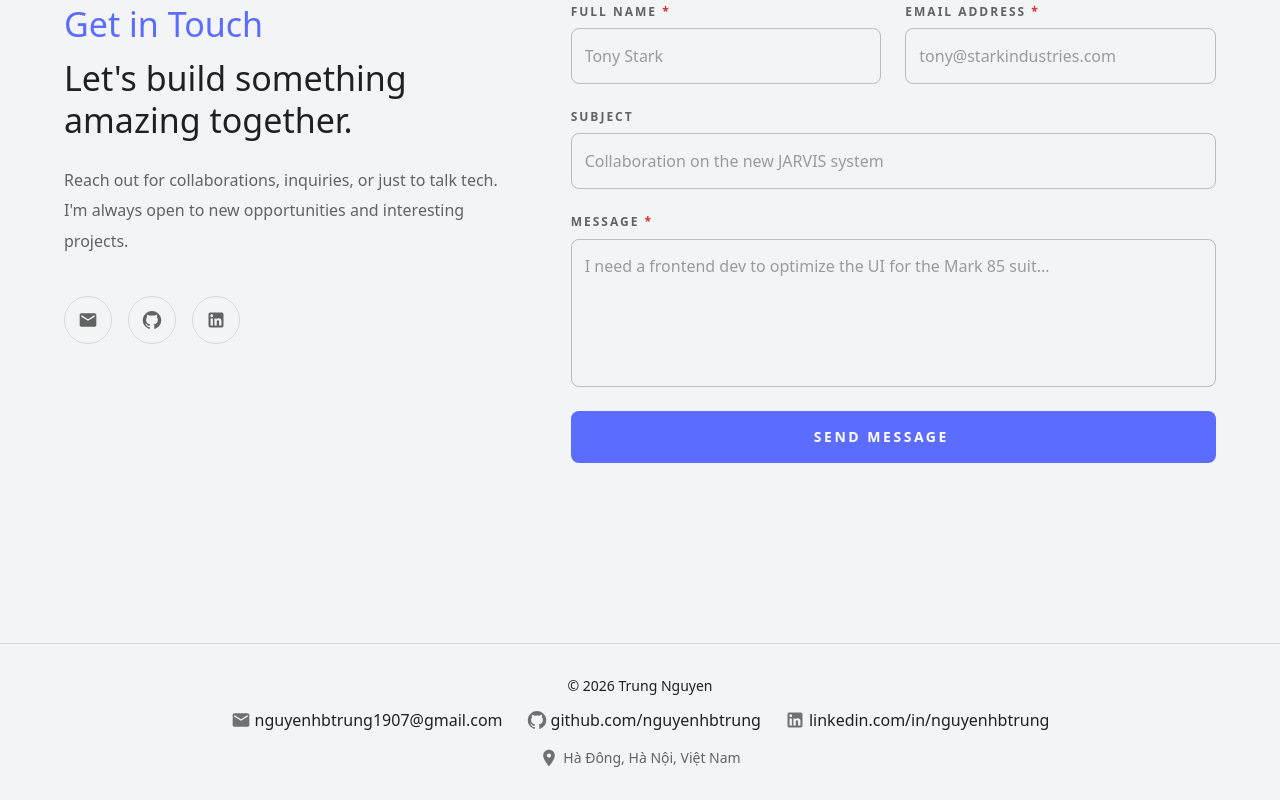
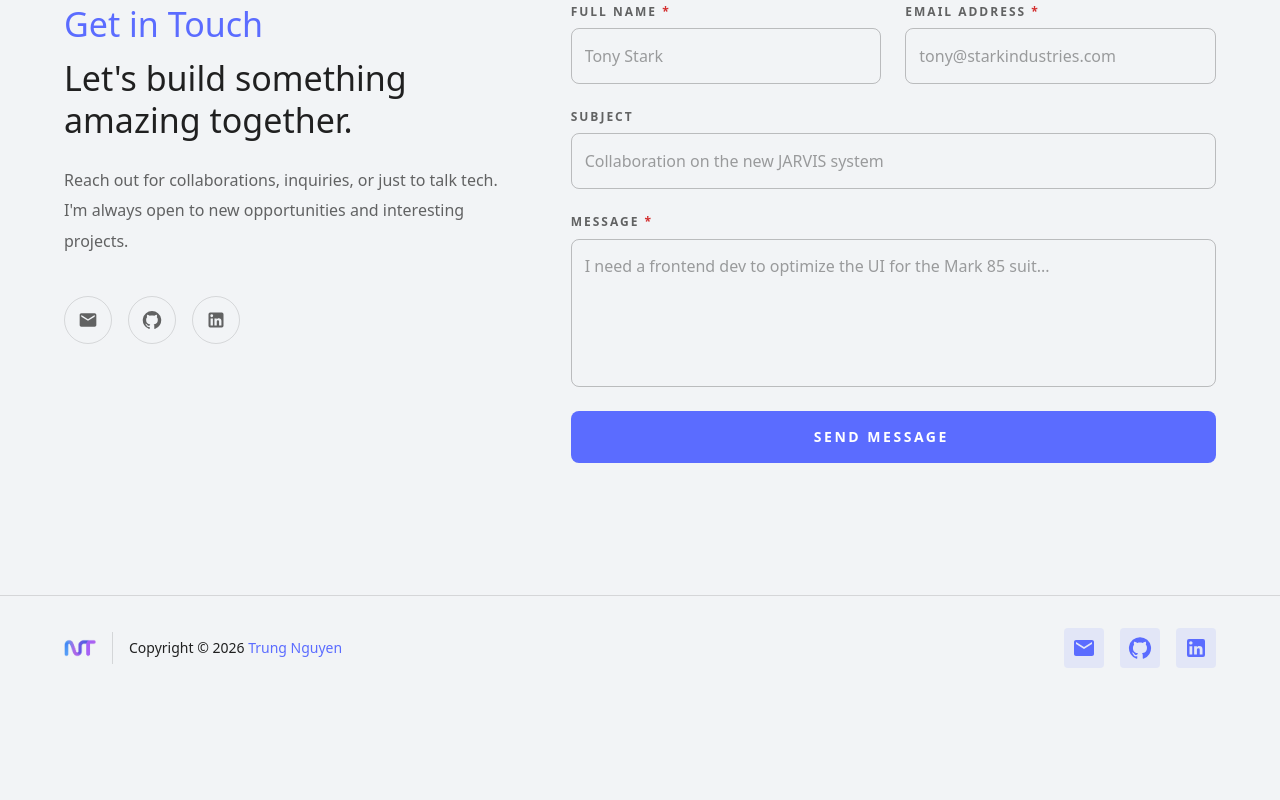
Before and after one commit to nguyenhbtrung/portfolio, a React (Vite) app: page / in a window 1280 px wide. Shown: the part 3193-3993 px from the top of the page. After the commit the page ends 3893 px from the top, so only its background shows below. Built offline with nearby package versions, Linux system fonts and the light colour scheme; some icons are missing.

Commit message:
feat(footer): restructure layout and integrate social links from data file for improved maintainability

```diff
--- a/src/components/layout/Footer.jsx
+++ b/src/components/layout/Footer.jsx
@@ -1,83 +1,72 @@
-import React from 'react'
-import { Box, Typography, Stack, Link } from '@mui/material'
-import { GitHub, LinkedIn, Email, LocationOn } from '@mui/icons-material'
+import { Box, Typography, Stack, Link, Divider, Container, Tooltip, IconButton, alpha } from '@mui/material';
+import GitHub from '@mui/icons-material/GitHub';
+import LinkedIn from '@mui/icons-material/LinkedIn';
+import Email from '@mui/icons-material/Email';
+import { socialLinks } from '../../data/social-links';
 
 export function Footer() {
-    const year = new Date().getFullYear()
-
+    const year = new Date().getFullYear();
     return (
-        <Box
-            component="footer"
-            py={4}
-            mt={6}
-            borderTop="1px solid"
-            borderColor="divider"
-            textAlign="center"
+        <Box borderTop="1px solid" borderColor="divider" py={4}>
+            <Container maxWidth="lg">
+                <Stack
+                    direction={{ xs: 'column', sm: 'row'}}
+                    justifyContent='space-between'
+                    alignItems="center"
+                    spacing={2}
                 >
-            <Typography variant="body2" fontWeight={500}>
-                © {year} Trung Nguyen
-            </Typography>
-
-            {/* Liên hệ */}
                     <Stack
                         direction="row"
-                justifyContent="center"
+                        spacing={2}
+                        divider={<Divider orientation="vertical" flexItem />}
                         alignItems="center"
-                flexWrap="wrap"
-                spacing={3}
-                mt={1.5}
                     >
-                <Stack direction="row" alignItems="center" spacing={0.5}>
-                    <Email fontSize="small" color="action" />
-                    <Link
-                        href="mailto:nguyenhbtrung1907@gmail.com"
-                        underline="hover"
-                        color="inherit"
-                    >
-                        nguyenhbtrung1907@gmail.com
+                        <Link href="/" sx={{ display: 'flex', alignItems: 'center' }}>
+                            <Box
+                                component="img"
+                                src="/logo.png"
+                                alt="Logo"
+                                sx={{ height: 32, width: 'auto' }}
+                            />
                         </Link>
+
+                        <Typography variant="body2" fontWeight={500}>
+                            Copyright © {year}{' '}
+                            <Box component="span" sx={{ color: 'primary.main' }}>
+                                Trung Nguyen
+                            </Box>
+                        </Typography>
                     </Stack>
 
-                <Stack direction="row" alignItems="center" spacing={0.5}>
-                    <GitHub fontSize="small" color="action" />
-                    <Link
-                        href="https://github.com/nguyenhbtrung"
+                    <Stack direction='row' spacing={2}>
+                        {socialLinks.map((item) => (
+                            <Tooltip key={item.title} title={item.title}>
+                            <IconButton
+                                variant='contained'
+                                color="inherit"
+                                component="a"
+                                href={item.href}
                                 target="_blank"
-                        rel="noopener"
-                        underline="hover"
-                        color="inherit"
+                                rel="noopener noreferrer"
+                                sx={{
+                                    borderRadius: 0.5,
+                                    bgcolor: (theme) => alpha(theme.palette.primary.main, 0.1),
+                                    color: 'primary.main',
+                                    transition: 'all .3s',
+                                    "&:hover": {
+                                        bgcolor: "primary.main",
+                                        color: "primary.contrastText",
+                                        transform: 'translateY(-4px)'
+                                    }
+                                }}
                             >
-                        github.com/nguyenhbtrung
-                    </Link>
-                </Stack>
-
-                <Stack direction="row" alignItems="center" spacing={0.5}>
-                    <LinkedIn fontSize="small" color="action" />
-                    <Link
-                        href="https://www.linkedin.com/in/nguyenhbtrung/"
-                        target="_blank"
-                        rel="noopener"
-                        underline="hover"
-                        color="inherit"
-                    >
-                        linkedin.com/in/nguyenhbtrung
-                    </Link>
+                                <item.icon />
+                            </IconButton>
+                        </Tooltip>
+                        ))}
                     </Stack>
                 </Stack>
-
-            {/* Địa chỉ */}
-            <Stack
-                direction="row"
-                justifyContent="center"
-                alignItems="center"
-                spacing={0.5}
-                mt={2}
-            >
-                <LocationOn fontSize="small" color="action" />
-                <Typography variant="body2" color="text.secondary">
-                    Hà Đông, Hà Nội, Việt Nam
-                </Typography>
-            </Stack>
+            </Container>
         </Box>
-    )
+    );
 }
```
Lines whose indentation alone changed are shown as unchanged.
